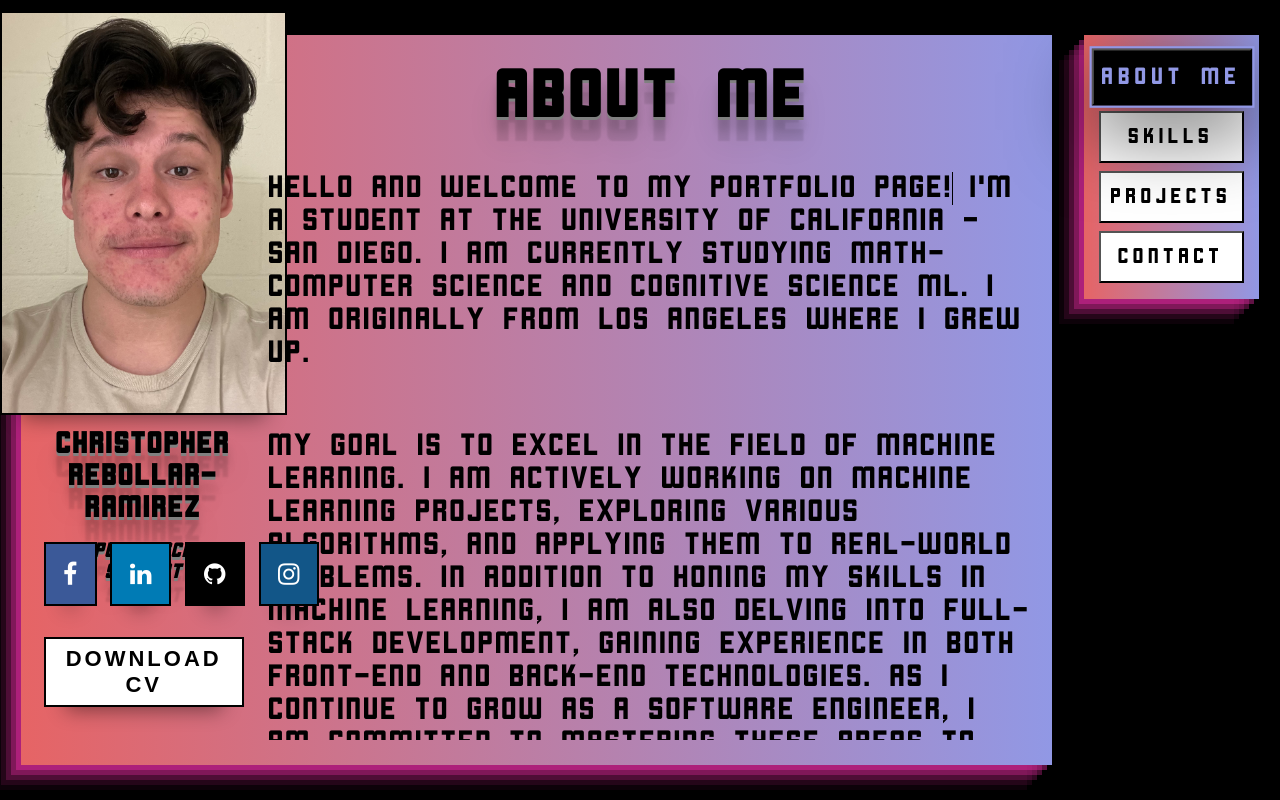
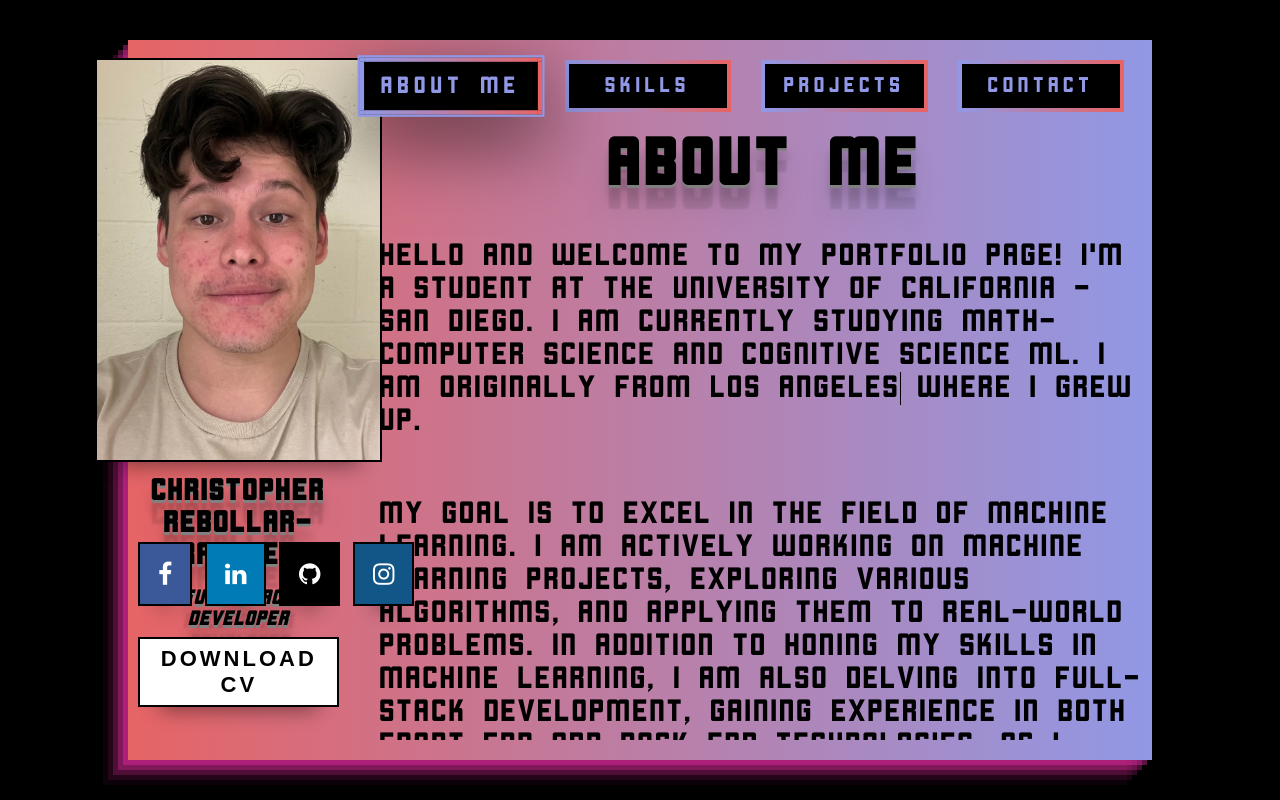
Before and after one commit to crebollarramirez/crebollarramirez, a React (Vite) app: page / in a window 1280 px wide. Built offline with nearby package versions, Linux system fonts and the light colour scheme; no server answers.

Commit message:
changed nav bar

```diff
--- a/src/App.jsx
+++ b/src/App.jsx
@@ -1,4 +1,5 @@
 import "./styles/App.css";
+import "./styles/navigationStyle.css"
 import { ScrollableContent } from "./components/ScrollableContent/ScrollableContent";
 import { NavigationSection } from "./components/CardComponents/NavigationSection";
 import { useEffect, useState } from "react";
@@ -23,12 +24,13 @@ function App() {
   return (
     <div id="appContainer">
       <main>
+      <NavigationSection />
         <PhotoName />
         <SocialButtonsSection />
         <DownloadButton />
         <ScrollableContent />
       </main>
-      <NavigationSection />
+
     </div>
   );
 }
--- a/src/components/CardComponents/PhotoName.jsx
+++ b/src/components/CardComponents/PhotoName.jsx
@@ -10,7 +10,7 @@ export function PhotoName() {
       <div className="name-ocu">
         <h1 className="photo-left-item">Christopher Rebollar-Ramirez</h1>
         <h2 className="photo-left-item">
-          <em>Computer Science Student</em>
+          <em>Full-Stack Developer</em>
         </h2>
       </div>
     </div>
--- a/src/components/ScrollableContent/SkillsSection.jsx
+++ b/src/components/ScrollableContent/SkillsSection.jsx
@@ -94,9 +94,9 @@ export function SkillsSection({ id }) {
             </ul>
           </div>
           <div className="scrollTitle-container mlgrid-item">
-            <h1>Full-Stack Development and Debugging</h1>
+            {/* <h1>Full-Stack Development and Debugging</h1> */}
           </div>
-          <TextCarousel items={items} speed="fast" />
+          {/* <TextCarousel items={items} speed="fast" /> */}
         </div>
       </div>
     </div>
--- a/src/styles/App.css
+++ b/src/styles/App.css
@@ -35,9 +35,11 @@ main {
     rgba(240, 46, 170, 0.2) -15px 15px, rgba(240, 46, 170, 0.1) -20px 20px,
     rgba(240, 46, 170, 0.05) -25px 25px;
   padding: 2%;
+  column-gap: 1em;
 }
 
 .main-grid-item {
+  border: black solid 2px;
 }
 
 #appContainer {
@@ -45,7 +47,6 @@ main {
   align-items: start;
   justify-content: center;
   flex-direction: row;
-  gap: 2em;
 }
 
 .scroll-item {
@@ -66,7 +67,6 @@ main {
   height: 100%;
   width: 100%;
   display: flex;
-  order: 2;
   padding: 0 1em 0 1em;
   flex-direction: column; /* or row for horizontal scrolling */
   overflow-y: auto; /* or overflow-x: auto for horizontal scrolling */
@@ -74,7 +74,8 @@ main {
   scroll-snap-type: y mandatory; /* Enable snap scrolling vertically */
   overflow-x: hidden; /* Prevent horizontal scrolling */
   grid-column: 2/-1;
-  grid-row: 1/-1;
+  grid-row: 2/-1;
+  /* border: black solid 2px; */
 }
 
 .scrollable-container > * {
@@ -97,29 +98,33 @@ main {
 
 /* This is used to center the image horizontally */
 .imageContainer {
+
   margin: 0;
   padding: 0;
   display: flex;
   justify-content: center;
   /* border: green solid 2px; */
+  width: 100%;
 }
 
 .name-ocu {
   width: 100%;
   display: flex;
   flex-direction: column;
-  align-items: flex-start;
+  align-items: center;
   justify-content: center;
   /* border: red solid 2px; */
   gap: 1em;
 }
 
 .photo-name {
+  height: 100%;
+  width: 100%;
   grid-column: 1/2;
   grid-row: 1/8;
   display: flex;
   flex-direction: column;
-
+  /* border: solid black 2px; */
 }
 
 .photo-name img {
@@ -137,7 +142,6 @@ main {
   padding: 0;
   margin: 0;
   text-align: center;
-
 }
 
 .photo-name h1 {
@@ -147,7 +151,6 @@ main {
 .photo-name h2 {
   font-size: 1.2em;
 }
-
 
 .socials-container {
   height: 100%;
@@ -329,7 +332,7 @@ main {
     font-family: "Cornerstone";
     text-shadow: 0px 3px 0px grey, 0px 14px 10px rgba(0, 0, 0, 0.15),
       0px 24px 2px rgba(0, 0, 0, 0.1), 0px 24px 30px rgba(0, 0, 0, 0.1);
-      /* border: black solid 2px; */
+    /* border: black solid 2px; */
   }
 
   .photo-name h1 {
@@ -344,7 +347,7 @@ main {
     height: auto;
     width: 5.5em;
     box-shadow: rgba(0, 0, 0, 0.45) 0px 25px 20px -20px;
-    outline: 2px solid black;
+    /* outline: 2px solid black; */
   }
 
   .imageContainer {
@@ -458,7 +461,7 @@ main {
     scroll-snap-type: y mandatory; /* Enable snap scrolling vertically */
     overflow-x: hidden; /* Prevent horizontal scrolling */
     grid-column: 2/-1;
-    grid-row: 1/-1;
+    grid-row: 2/-1;
   }
 
   .scrollable-container > * {
--- a/src/styles/navigationStyle.css
+++ b/src/styles/navigationStyle.css
@@ -1,24 +1,24 @@
 #navSection {
   display: flex;
-  width: 10em;
-  flex-direction: column;
-  gap: 0.5em;
-  background: linear-gradient(to right, #e66465, #9198e5);
-  align-items: center;
-  justify-content: center;
-  box-shadow: rgba(240, 46, 170, 0.4) -5px 5px, #f02eaa4d -10px 10px,
-    rgba(240, 46, 170, 0.2) -15px 15px, rgba(240, 46, 170, 0.1) -20px 20px,
-    rgba(240, 46, 170, 0.05) -25px 25px;
-  padding: 1em 0.7em 1em 0.7em;
+  width: 100%;
+  height: 100%;
+  flex-direction: row;
+  align-items: start;
+  justify-content: space-around;
+  grid-row: 1/2;
+  grid-column: 2/-1;
+  /* border: black solid 2px; */
 }
 
 .navButton {
-  width: 7em;
+  width: 8em;
   height: 2.5em;
-  background-color: white;
+  background-color: black;
   text-transform: uppercase;
   cursor: pointer;
-  color: black;
+  color: #9198e5;
+  border-width: 0.2em;
+  border-image: linear-gradient(to right, #9198e5, #e66465) 1;
   transition: all 1s;
   overflow: hidden;
   font-family: "Cornerstone";
@@ -31,45 +31,19 @@
 
 .navButton:hover {
   color: #9198e5;
-  transform: scale(1.1);
   outline: 2px solid #9198e5;
   box-shadow: rgba(0, 0, 0, 0.56) 0px 22px 70px 4px;
-}
-
-.navButton::before {
-  content: "";
-  position: absolute;
-  left: -50px;
-  top: 0;
-  width: 0;
-  height: 100%;
   background-color: black;
-  transform: skewX(45deg);
-  z-index: -1;
-  transition: width 1s;
-}
-
-.navButton:hover::before {
-  width: 250%;
 }
 
 .navButton.active {
-  color: #9198e5;
   transform: scale(1.1);
   outline: 2px solid #9198e5;
   box-shadow: rgba(0, 0, 0, 0.56) 0px 22px 70px 4px;
   background-color: black;
 }
 
-.navButton.active::before {
-  width: 250%;
-}
-
-.navButton.active:hover::before {
-  width: 250%;
-}
-
-@media only screen and (max-width: 600px){
+@media only screen and (max-width: 600px) {
   #navSection {
     position: sticky;
     display: flex;
@@ -84,7 +58,6 @@
       rgba(240, 46, 170, 0.05) -25px 25px;
     overflow: hidden;
     padding: 0.3em 2% 0.3em 2%;
-
   }
 
   .navButton {
```
Also changed, not shown: src/styles/TextSphere.css (deleted, +0 -39 lines).
